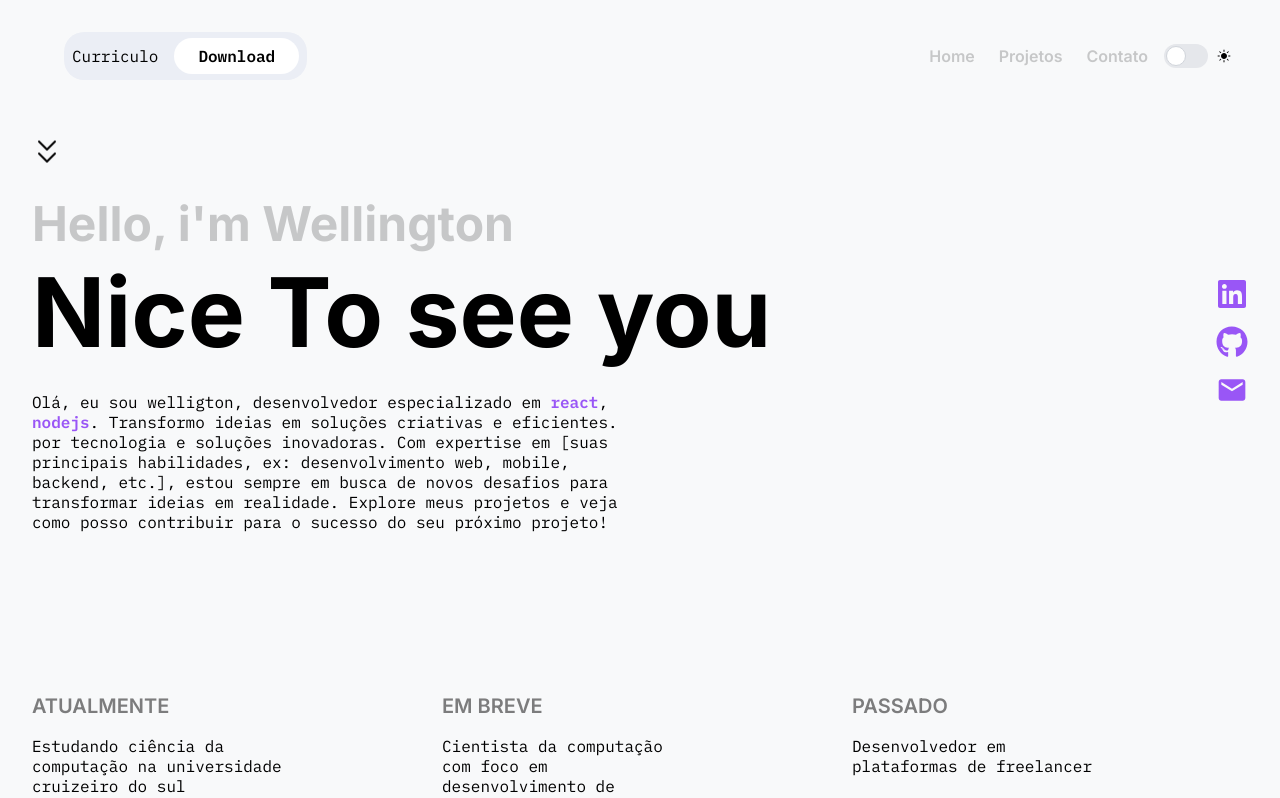
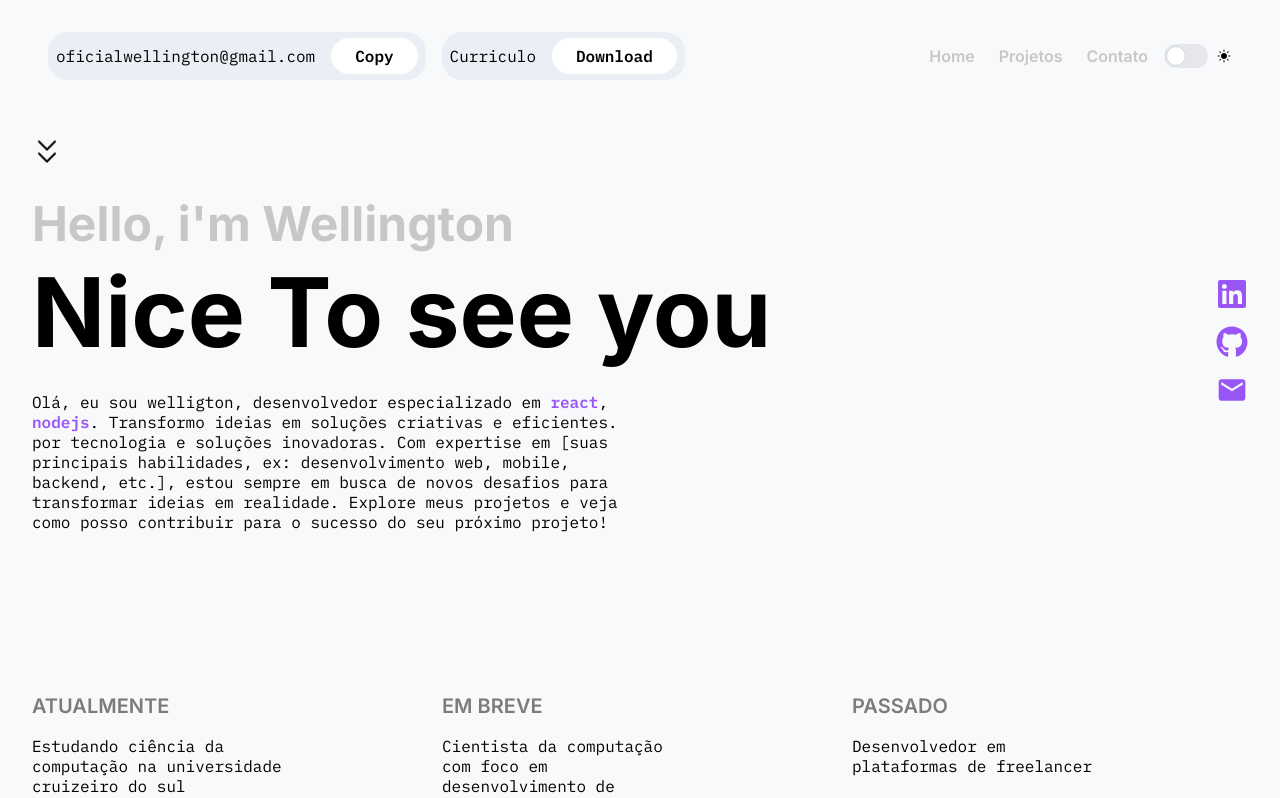
Before and after one commit to WellingtonGuedesDev/Portfolio-V1, a React (Vite) app: page / in a window 1280 px wide. Shown: the top 798 px of the page. Built offline with nearby package versions, Linux system fonts and the light colour scheme.

Commit message:
Comentario removido

```diff
--- a/src/assets/components/navbar/Header.jsx
+++ b/src/assets/components/navbar/Header.jsx
@@ -65,15 +65,7 @@ const Header = () => {
     <header className={`transition-all duration-300 p-4 md:py-8 md:px-10}`}>
       <div>
         <div className="container mx-auto flex items-center">
-          <div className={`hidden md:blockpy-4 px-2 bg-[${currentColor.backgroundSecondary}] rounded-[20px]`}>
-            {/* {
-              window.innerWidth < 920 ? (
-                <span className='mr-4'>oficialwellington@gmail.com</span>
-              ) : (
-
-              )
-            } */}
-
+          <div className={`hidden md:block py-4 px-2 bg-[${currentColor.backgroundSecondary}] rounded-[20px]`}>
             {
               screenWidth ? (
                 <span className='mr-4'>Email</span>
```
